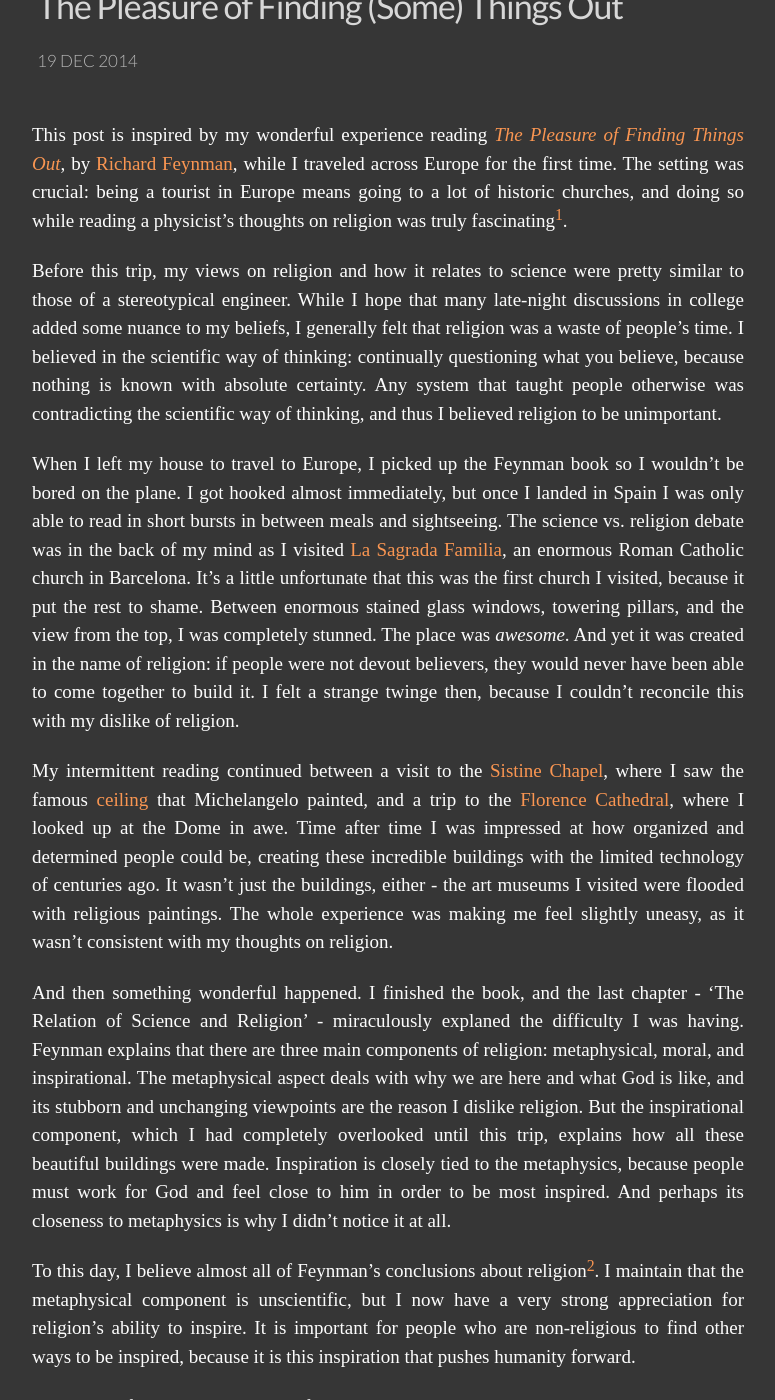
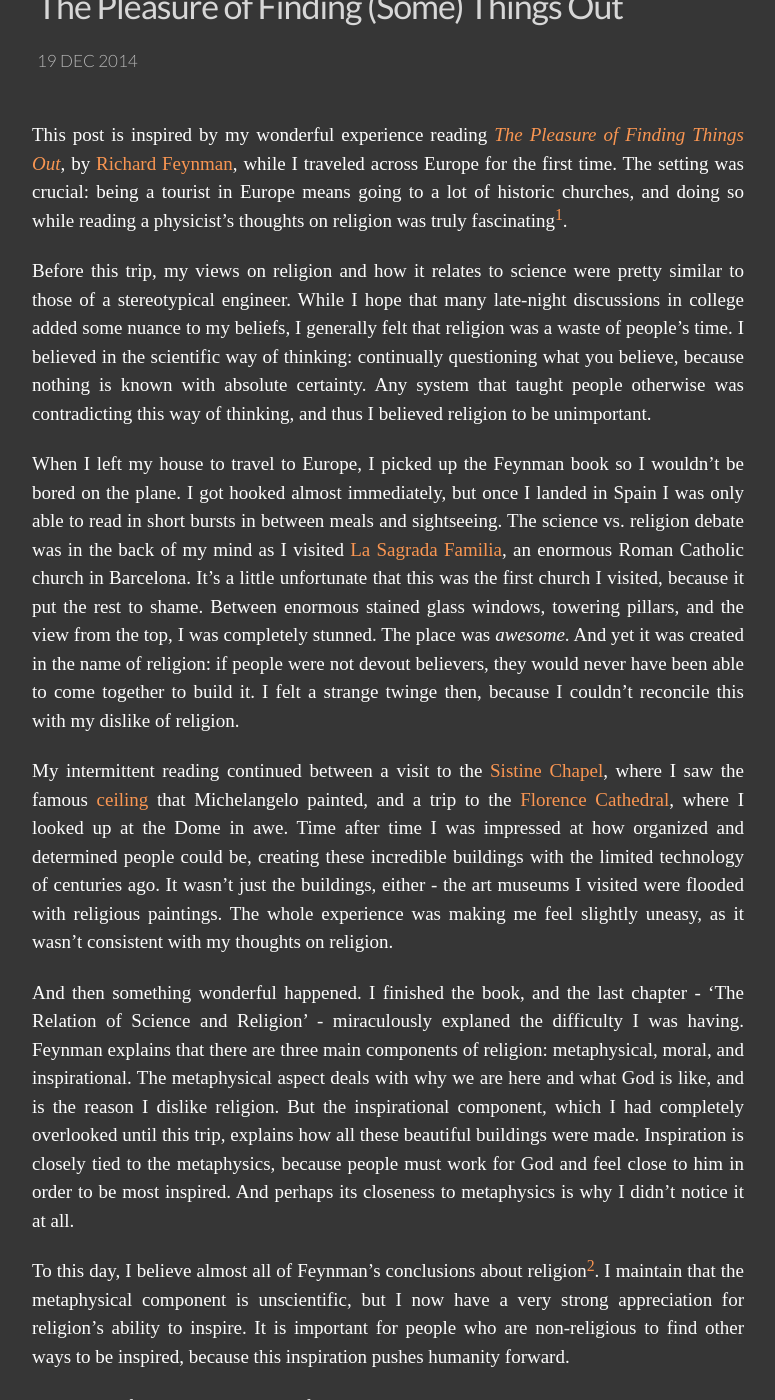
Before and after one commit to amaresh-sahu/amaresh-sahu.github.io, a Jekyll site: the page built from _posts/2014-12-19-finding-things-out.markdown, in a window 1280 px wide and 1400 px high, scrolled down 268 px. Shown: the whole window, without its empty margins (252-1027 px from the left). Built offline with Jekyll 4.4.1, drawn with Linux system fonts in a browser that asks for light colours; some web fonts are replaced.

Commit message:
final edits to draft

```diff
--- a/_posts/2014-12-19-finding-things-out.markdown
+++ b/_posts/2014-12-19-finding-things-out.markdown
@@ -7,15 +7,15 @@
 
 This post is inspired by my wonderful experience reading [_The Pleasure of Finding Things Out_](http://www.amazon.com/The-Pleasure-Finding-Things-Out/dp/0465023959), by [Richard Feynman](http://en.wikipedia.org/wiki/Richard_Feynman), while I traveled across Europe for the first time. The setting was crucial: being a tourist in Europe means going to a lot of historic churches, and doing so while reading a physicist's thoughts on religion was truly fascinating[^religion-intro].
 
-Before this trip, my views on religion and how it relates to science were pretty similar to those of a stereotypical engineer. While I hope that many late-night discussions in college added some nuance to my beliefs, I generally felt that religion was a waste of people's time. I believed in the scientific way of thinking: continually questioning what you believe, because nothing is known with absolute certainty. Any system that taught people otherwise was contradicting the scientific way of thinking, and thus I believed religion to be unimportant.
+Before this trip, my views on religion and how it relates to science were pretty similar to those of a stereotypical engineer. While I hope that many late-night discussions in college added some nuance to my beliefs, I generally felt that religion was a waste of people's time. I believed in the scientific way of thinking: continually questioning what you believe, because nothing is known with absolute certainty. Any system that taught people otherwise was contradicting this way of thinking, and thus I believed religion to be unimportant.
 
 When I left my house to travel to Europe, I picked up the Feynman book so I wouldn't be bored on the plane. I got hooked almost immediately, but once I landed in Spain I was only able to read in short bursts in between meals and sightseeing. The science vs. religion debate was in the back of my mind as I visited [La Sagrada Familia](http://en.wikipedia.org/wiki/Sagrada_Fam%C3%ADlia), an enormous Roman Catholic church in Barcelona. It's a little unfortunate that this was the first church I visited, because it put the rest to shame. Between enormous stained glass windows, towering  pillars, and the view from the top, I was completely stunned. The place was _awesome_. And yet it was created in the name of religion: if people were not devout believers, they would never have been able to come together to build it. I felt a strange twinge then, because I couldn't reconcile this with my dislike of religion.
 
 My intermittent reading continued between a visit to the [Sistine Chapel](http://en.wikipedia.org/wiki/Sistine_Chapel), where I saw the famous [ceiling](http://en.wikipedia.org/wiki/Sistine_Chapel_ceiling) that Michelangelo painted, and a trip to the [Florence Cathedral](http://en.wikipedia.org/wiki/Florence_Cathedral), where I looked up at the Dome in awe. Time after time I was impressed at how organized and determined people could be, creating these incredible buildings with the limited technology of centuries ago. It wasn't just the buildings, either - the art museums I visited were flooded with religious paintings. The whole experience was making me feel slightly uneasy, as it wasn't consistent with my thoughts on religion.
 
-And then something wonderful happened. I finished the book, and the last chapter - 'The Relation of Science and Religion' - miraculously explaned the difficulty I was having. Feynman explains that there are three main components of religion: metaphysical, moral, and inspirational. The metaphysical aspect deals with why we are here and what God is like, and its stubborn and unchanging viewpoints are the reason I dislike religion. But the inspirational component, which I had completely overlooked until this trip, explains how all these beautiful buildings were made. Inspiration is closely tied to the metaphysics, because people must work for God and feel close to him in order to be most inspired. And perhaps its closeness to metaphysics is why I didn't notice it at all.
+And then something wonderful happened. I finished the book, and the last chapter - 'The Relation of Science and Religion' - miraculously explaned the difficulty I was having. Feynman explains that there are three main components of religion: metaphysical, moral, and inspirational. The metaphysical aspect deals with why we are here and what God is like, and is the reason I dislike religion. But the inspirational component, which I had completely overlooked until this trip, explains how all these beautiful buildings were made. Inspiration is closely tied to the metaphysics, because people must work for God and feel close to him in order to be most inspired. And perhaps its closeness to metaphysics is why I didn't notice it at all.
 
-To this day, I believe almost all of Feynman's conclusions about religion[^tradition]. I maintain that the metaphysical component is unscientific, but I now have a very strong appreciation for religion's ability to inspire. It is important for people who are non-religious to find other ways to be inspired, because it is this inspiration that pushes humanity forward.
+To this day, I believe almost all of Feynman's conclusions about religion[^tradition]. I maintain that the metaphysical component is unscientific, but I now have a very strong appreciation for religion's ability to inspire. It is important for people who are non-religious to find other ways to be inspired, because this inspiration pushes humanity forward.
 
 For now, I feel inspired learning from great scientists like Feynman, and I'm incredibly grateful to have picked up his book at the perfect time. It was, honestly, quite the pleasure to find these things out.
 
```
